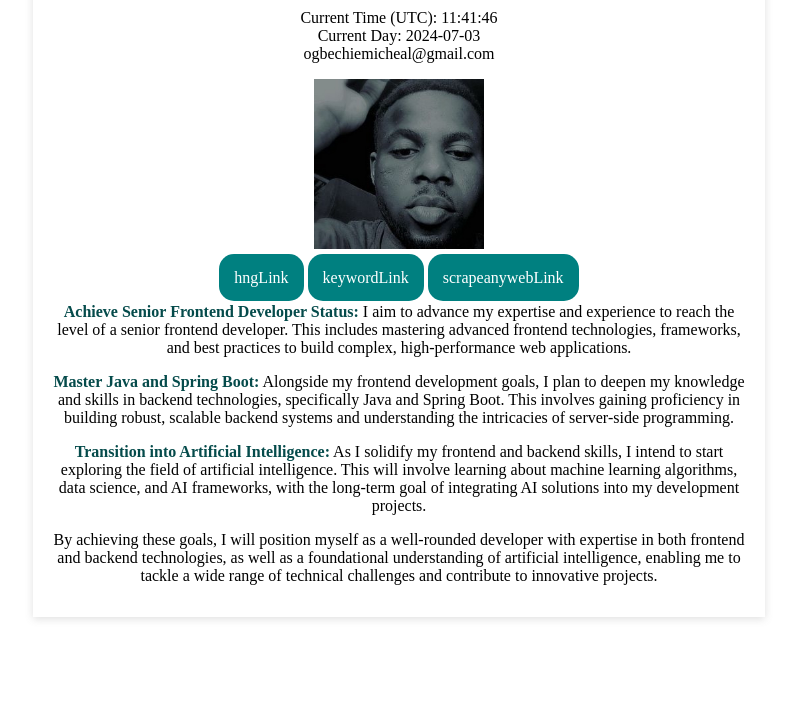
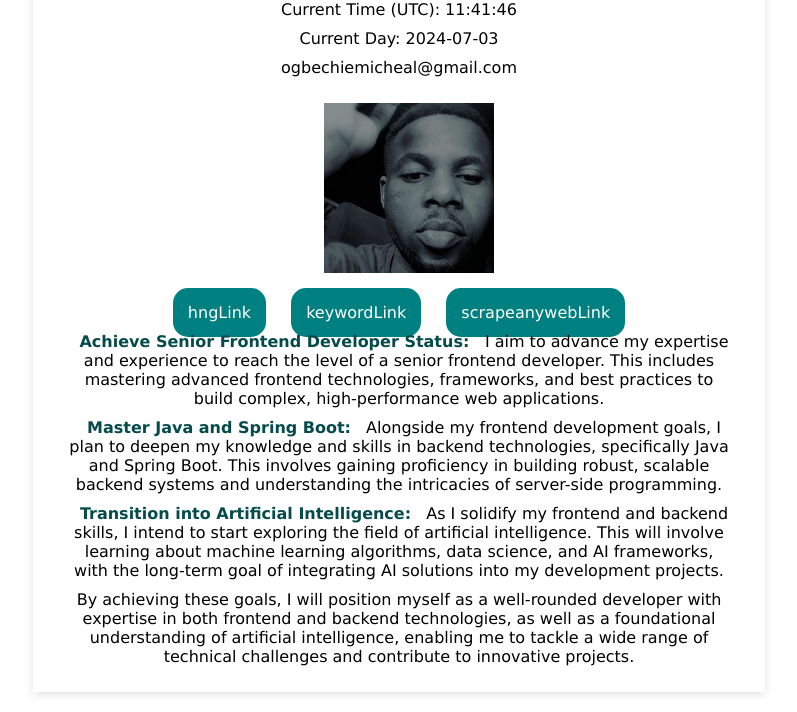
Before and after one commit to Mikofranco/hng_task_one, a plain HTML site: page index.html in a window 1280 px wide. Shown: the part 106-818 px from the top of the page, without its empty margins (241-1038 px from the left). Drawn offline with Linux system fonts and the light colour scheme.

Commit message:
new change

```diff
--- a/style.css
+++ b/style.css
@@ -1,3 +1,8 @@
+*{
+    padding: 0;
+    margin: 10px;
+    font-family:'Lucida Sans', 'Lucida Sans Regular', 'Lucida Grande', 'Lucida Sans Unicode', Geneva, Verdana, sans-serif
+}
 .container{
     box-shadow: rgba(99, 99, 99, 0.2) 0px 2px 8px 0px;
     max-width: 700px;
```
